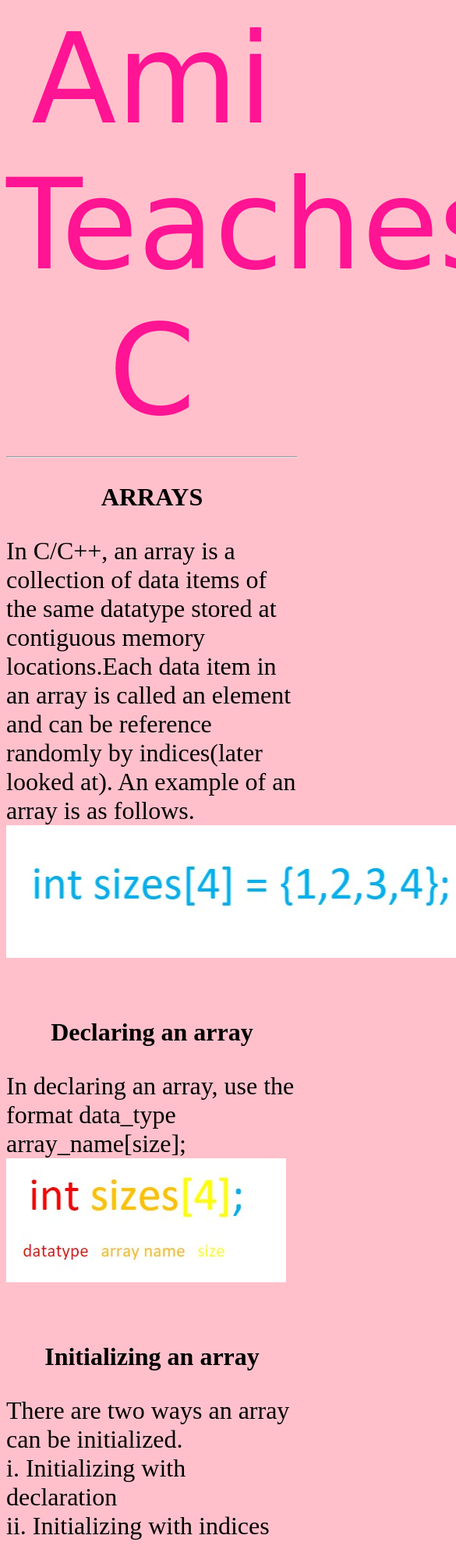
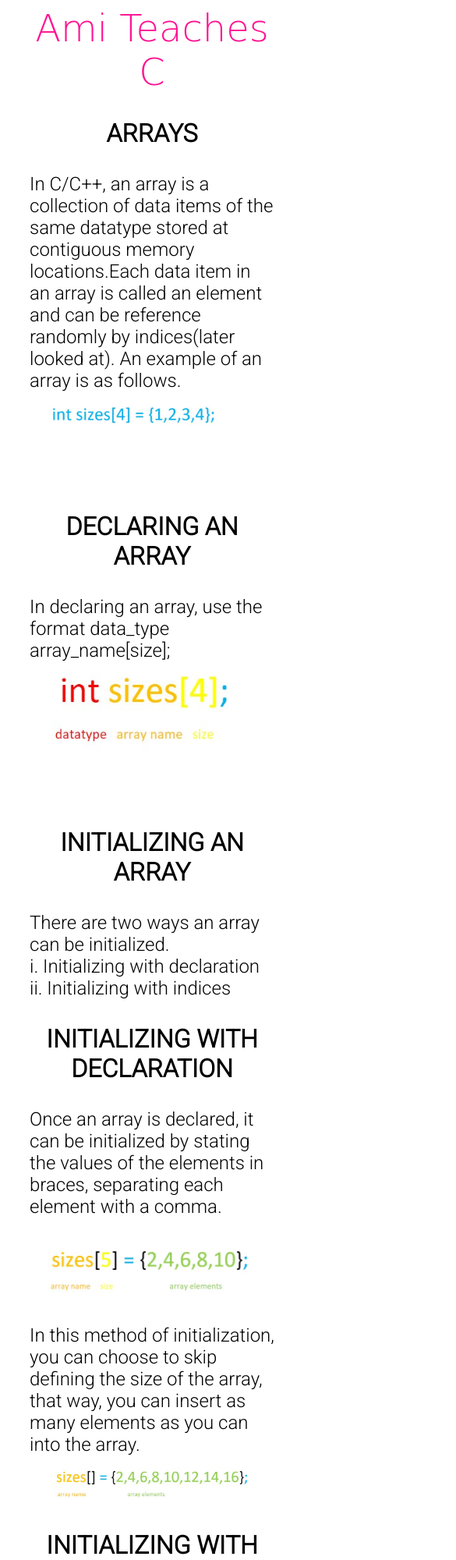
Before and after one commit to aglago/AMI-TEACHES-C-ARRAYS, a plain HTML site: page index.html in a window 390 px wide. Shown: the top 2000 px of the page at 78% size, 585 px wide, since content can reach past the window. Drawn offline with Linux system fonts and the light colour scheme; a web font is replaced by a local one.

Commit message:
Make responsive

```diff
--- a/index.css
+++ b/index.css
@@ -1,28 +1,45 @@
 @import url("https://fonts.googleapis.com/css2?family=Baloo+Tammudu+2:wght@600&display=swap");
-
+@import url("https://fonts.googleapis.com/css2?family=Roboto:wght@100;300&display=swap");
 body {
-  font-size: 2em;
-  background-color: pink;
+  font-size: 1.5em;
+  /* background-color: pink; */
+  padding: 0 30px;
+  font-family: "Roboto";
+  font-weight: 300;
 }
 
 header {
+  font-family: "Baloo Tammudu 2", cursive;
   font-size: 5em;
-  font-family: "Baloo Tammudu 2", cursive;
   text-align: center;
   color: deeppink;
 }
 
-div {
+/*div {
   width: 10px;
   height: 10px;
+}*/
+
+.topic {
+  font-size: 2rem;
+  font-weight: 600;
+  text-align: center;
+  text-transform: uppercase;
 }
 
-.topic {
-  font-weight: 600;
-  text-align: center;
+.image {
+  max-width: 90%;
+  display: flex;
+  margin: auto;
 }
 
 .italic {
-  font-size: 3rem;
+  font-size: 2rem;
   color: blue;
 }
+
+@media screen and (max-width: 900px) {
+  header {
+    font-size: 3rem;
+  }
+}
--- a/index.html
+++ b/index.html
@@ -14,7 +14,7 @@
       </div> -->
       Ami Teaches C
     </header>
-    <hr />
+
 
     <main>
       <article></article>
@@ -24,14 +24,14 @@
         stored at contiguous memory locations.Each data item in an array is
         called an element and can be reference randomly by indices(later looked
         at). An example of an array is as follows. <br />
-        <img src="ARRAYS.jpg" /> <br />
+        <img class="image" src="ARRAYS.jpg" /> <br />
         <br />
       </p>
 
       <p class="topic">Declaring an array</p>
       <p>
         In declaring an array, use the format data_type array_name[size]; <br />
-        <img src="ARRAY1.jpg" /> <br />
+        <img class="image" src="ARRAY1.jpg" /> <br />
         <br />
       </p>
 
@@ -44,11 +44,11 @@
         <p class = "topic"> Initializing with declaration</p>
         Once an array is declared, it can be initialized by stating the values of
         the elements in braces, separating each element with a comma. <br /> <br/>
-        <img src="ARRAY3.jpg" /> <br />
+        <img class="image" src="ARRAY3.jpg" /> <br />
         In this method of initialization, you can choose to skip defining the size of
         the array, that way, you can insert as many elements as you can into the array.
         <br>
-        <img src="ARRAY5.jpg" alt="">
+        <img class="image" src="ARRAY5.jpg" alt="">
       </p>
 
       <p class = "topic"> Initializing with indices </p>
@@ -63,6 +63,7 @@
         the subsequent elements. So, the second element of the array is index 1,
          and the third element, index 2 and it follows. <br />
         <img
+        class="image"
           src="ARRAY2.jpg"
           alt="image describing index of element in arrays"
         />
@@ -74,7 +75,7 @@
         is assigned to element 4 making the subsequent elements have indices of
         +1 but leaving the index of the first element as 0. <br />
         <br />
-        <img src="ARRAY4.jpg" alt="image describing the example" />
+        <img class="image" src="ARRAY4.jpg" alt="image describing the example" />
         <br />
         <br />
 
@@ -89,17 +90,17 @@
         <br />
       </p>
       <p>
-        <img src="PROGRAM1.jpg" alt="c program to solve above task" /> <br />
+        <img class="image" src="PROGRAM1.jpg" alt="c program to solve above task" /> <br />
         You can as well output the results by using a loop as follows. <br />
-        <img src="PROGRAM2.jpg" alt="" />
-        <img src="OUTPUT1.jpg" alt="output of program after compile and run" />
+        <img class="image" src="PROGRAM2.jpg" alt="" />
+        <img class="image" src="OUTPUT1.jpg" alt="output of program after compile and run" />
       </p>
 
       <aside>
         <p></p>
       </aside>
     </main>
-<hr>
+
     <footer>
       Made By Samuella Manye Aglago
       <br>
```
